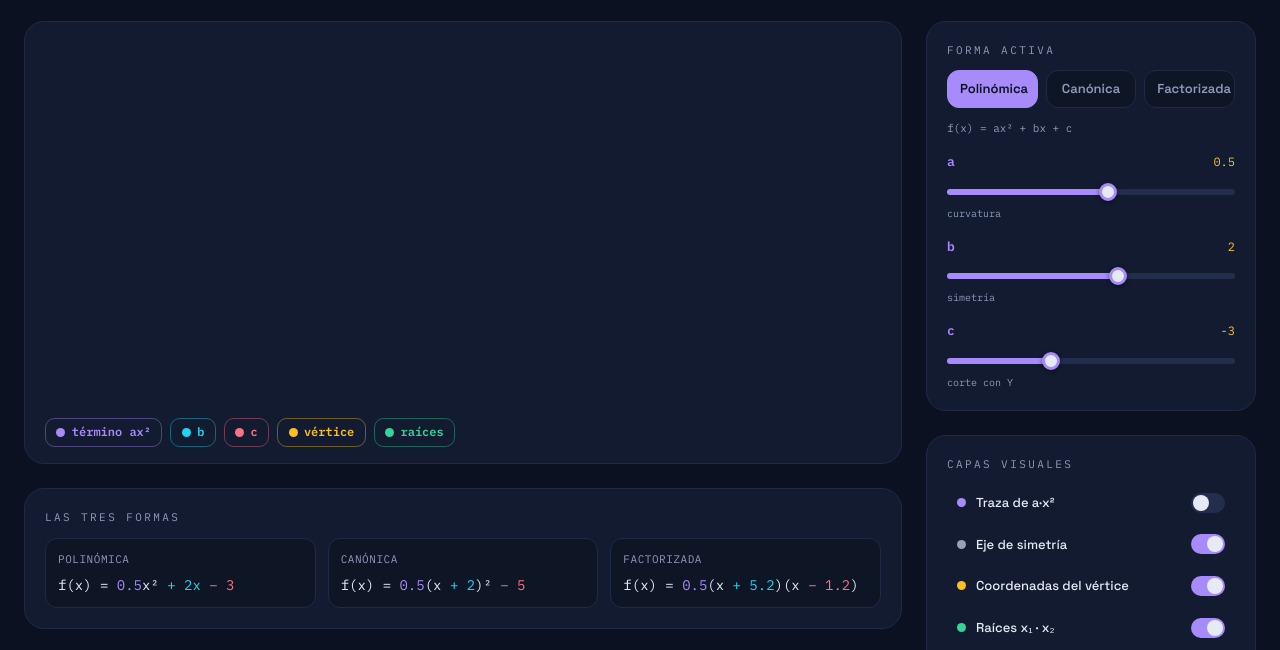
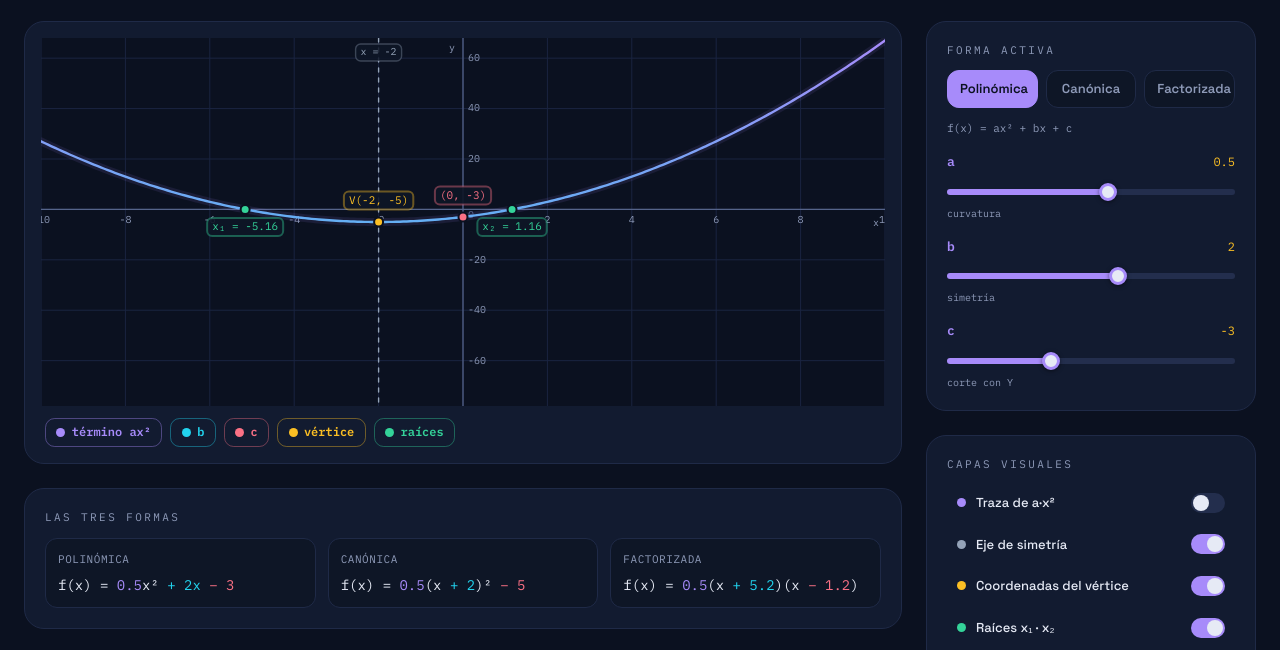
Before and after one commit to becodeb/recursos-educativos, a plain HTML site: page apps/matematica-cuadratica/index.html in a window 1280 px wide. Shown: the part 112-762 px from the top of the page. Drawn offline with nearby package versions, Linux system fonts and the light colour scheme.

Commit message:
fix: keep lab canvas redrawn when sliders are idle
setupCanvas() reassigned canvas.width every frame, which clears the
canvas, but the lab mode only redrew when a slider changed. Always
redraw both plots each frame and only resize the canvas when its
dimensions actually change.

```diff
--- a/apps/matematica-cuadratica/index.html
+++ b/apps/matematica-cuadratica/index.html
@@ -739,8 +739,12 @@ const ctxCh = plotCh.getContext('2d');
 function setupCanvas(cv) {
   const dpr = window.devicePixelRatio || 1;
   const r = cv.getBoundingClientRect();
-  cv.width = Math.max(1, Math.round(r.width * dpr));
-  cv.height = Math.max(1, Math.round(r.height * dpr));
+  const pw = Math.max(1, Math.round(r.width * dpr));
+  const ph = Math.max(1, Math.round(r.height * dpr));
+  if (cv.width !== pw || cv.height !== ph) {
+    cv.width = pw;
+    cv.height = ph;
+  }
   const c = cv.getContext('2d');
   c.setTransform(dpr, 0, 0, dpr, 0, 0);
   return { c, w: r.width, h: r.height };
@@ -980,20 +984,12 @@ function drawPlot(c, w, h, poly, markers) {
   }
 }
 
-let lastMode = null;
-let lastPoly = null;
-let lastShow = null;
-
 function renderLoop() {
   const isLab = state.mode === 'lab';
   const cv = isLab ? plot : plotCh;
   const { c, w, h } = setupCanvas(cv);
 
   if (isLab) {
-    const changed = lastPoly !== state.poly || lastShow !== state.show;
-    lastPoly = state.poly;
-    lastShow = state.show;
-    if (changed || lastMode !== 'lab') {
     drawPlot(c, w, h, state.poly, {
       ax2: state.show.ax2,
       symmetry: state.show.axis,
@@ -1002,8 +998,6 @@ function renderLoop() {
       yint: state.show.yint,
       visible: true,
     });
-      lastMode = 'lab';
-    }
   } else {
     const reveal = state.challenge.revealed;
     drawPlot(c, w, h, currentPoly(), {
@@ -1014,13 +1008,9 @@ function renderLoop() {
       yint: reveal,
       visible: reveal,
     });
-    lastMode = 'challenge';
   }
   requestAnimationFrame(renderLoop);
 }
-
-new ResizeObserver(() => {}).observe(plot);
-new ResizeObserver(() => {}).observe(plotCh);
 
 $('tabLab').addEventListener('click', () => {
   state.mode = 'lab';
@@ -1030,7 +1020,6 @@ $('tabLab').addEventListener('click', () => {
   $('tabChallenge').setAttribute('aria-pressed', 'false');
   $('labView').classList.remove('hidden');
   $('challengeView').classList.add('hidden');
-  lastPoly = null;
   renderAll();
 });
 
@@ -1061,7 +1050,6 @@ document.querySelectorAll('.seg').forEach(btn => {
 document.querySelectorAll('input[data-layer]').forEach(input => {
   input.addEventListener('change', () => {
     state.show[input.dataset.layer] = input.checked;
-    lastShow = null;
   });
 });
 
```
Lines whose indentation alone changed are shown as unchanged.
